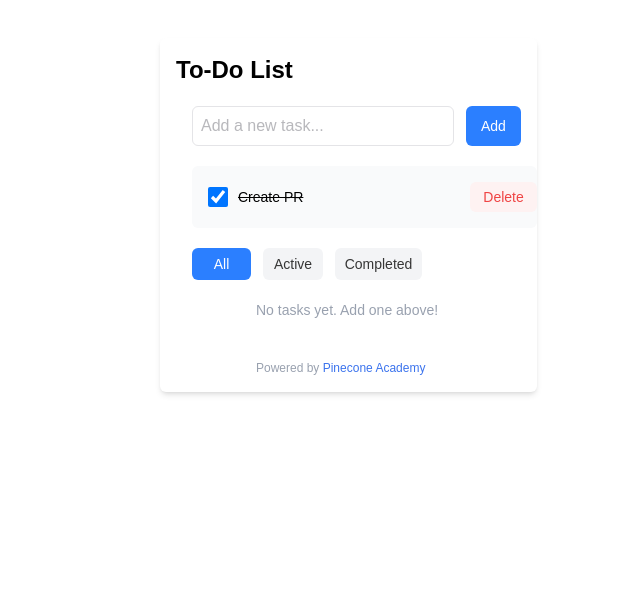
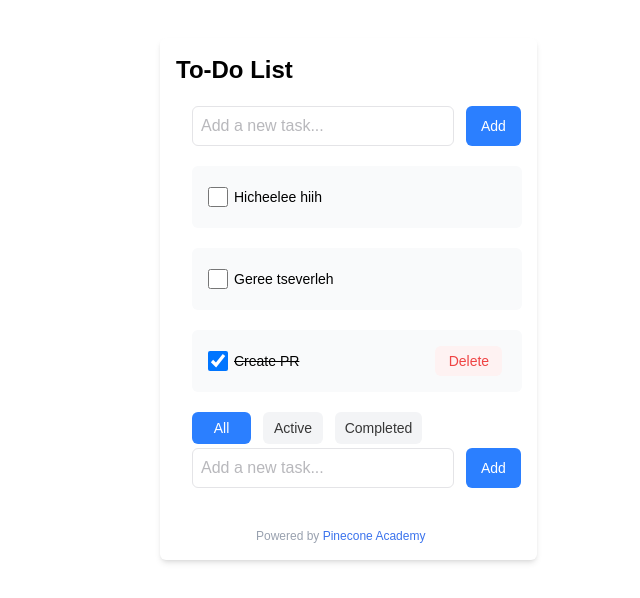
Before and after one commit to SaruulbayarB/NextJS, a Next.js app: page /todo in a window 1280 px wide. Shown: the part 202-800 px from the top of the page, without its empty margins (640-1280 px from the left). Built offline with nearby package versions, Linux system fonts and the light colour scheme.

Commit message:
useState

```diff
--- a/src/app/todo/page.jsx
+++ b/src/app/todo/page.jsx
@@ -1,5 +1,16 @@
 import { Task, Add } from "@/components";
 const Todo = () => {
+  const taskList = [
+    {
+      name: "Hicheelee hiih",
+      isCompleted: false,
+    },
+    {
+      name: "Geree tseverleh",
+      isCompleted: false,
+    },
+  ];
+
   return (
     <div className="w-[377px] mt-60 ml-200 bg-white rounded-md shadow-md p-4">
       <h3 className="text-black font-inter text-2xl font-bold mb-4">
@@ -7,6 +18,11 @@ const Todo = () => {
       </h3>
 
       <Add></Add>
+
+      {taskList.map((task) => {
+        return <Task name={task.name} isCompleted={task.isCompleted} />;
+      })}
+
       <Task name="Create PR" isCompleted={true} isActive={true}></Task>
 
       <div className="flex gap-1.5 mt-5 ml-4">
@@ -22,9 +38,14 @@ const Todo = () => {
       </div>
 
       {/* Footer */}
-      <p className="mt-5 text-gray-400 ml-20 text-sm">
-        No tasks yet. Add one above!
-      </p>
+      <Add>
+        <ul className="mt-5 text-gray-400 ml-20 text-sm">
+          {/* {TaskList.map((task, index) => {
+            <li key={index}>{task}</li>;
+          })} */}
+        </ul>
+      </Add>
+
       <p className="mt-10 text-gray-400 ml-20 text-xs">
         Powered by <span className="text-[#3B73ED]">Pinecone Academy</span>
       </p>
--- a/src/components/add.jsx
+++ b/src/components/add.jsx
@@ -1,11 +1,24 @@
+"use client";
+
+import { useState } from "react";
+
 export const Add = () => {
+  // declare useState here
+  const [task, setTask] = useState([]);
+
+  const addExecution = () => {
+    setTask([taskList.push]);
+  };
   return (
     <div className="flex">
       <input
         className="w-[280px] h-[40px] ml-4 mt-1 pl-2 rounded-md bg-white border border-[#E4E4E7] text-[#71717A]"
         placeholder="Add a new task..."
       />
-      <button className="w-[59px] h-[40px] bg-blue-500 rounded-md text-sm font-normal text-white ml-3 mt-1">
+      <button
+        onClick={addExecution}
+        className="w-[59px] h-[40px] bg-blue-500 rounded-md text-sm font-normal text-white ml-3 mt-1"
+      >
         Add
       </button>
     </div>
--- a/src/components/task.jsx
+++ b/src/components/task.jsx
@@ -1,6 +1,6 @@
 export const Task = (actions) => {
   return (
-    <div className="flex w-[345px] h-[62px] bg-[#F9FAFB] items-center pl-4 rounded-md ml-4 mt-5">
+    <div className="flex w-[330px] h-[62px] bg-[#F9FAFB] items-center pl-4 rounded-md ml-4 mt-5">
       <input
         type="checkbox"
         className="w-[20px] h-[20px] border border-[#767676] bg-white rounded"
@@ -8,17 +8,17 @@ export const Task = (actions) => {
       />
 
       {actions.isCompleted ? (
-        <span className="ml-2.5 text-black text-sm font-normal line-through">
+        <span className="ml-1.5 text-black text-sm font-normal line-through">
           {actions.name}
         </span>
       ) : (
-        <span className="ml-2.5 text-black text-sm font-normal">
+        <span className="ml-1.5 text-black text-sm font-normal">
           {actions.name}
         </span>
       )}
 
       {actions.isCompleted && (
-        <button className="ml-auto w-[67px] h-[30px] text-[#EF4444] bg-[#FEF2F2] rounded-md text-sm">
+        <button className="ml-34 w-[67px] h-[30px] text-[#EF4444] bg-[#FEF2F2] rounded-md text-sm">
           Delete
         </button>
       )}
```
